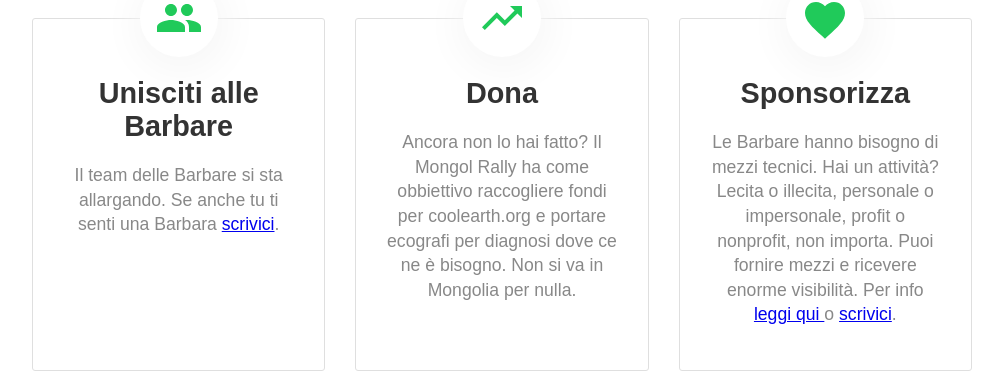
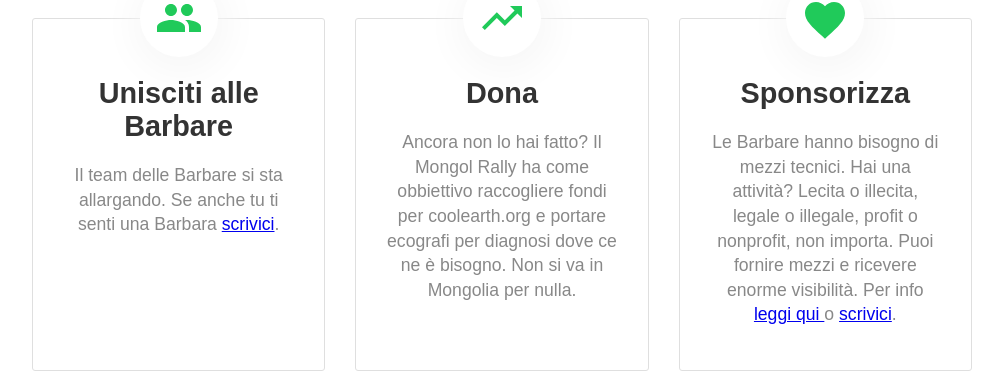
Before and after one commit to mongolbarbare/test, a Jekyll site: the page built from index.html, in a window 1280 px wide and 900 px high, scrolled down 798 px. Shown: the part 128-501 px from the top of the window, without its empty margins (138-1141 px from the left). Built offline with Jekyll 4.4.1, drawn with Linux system fonts in a browser that asks for light colours; nearby versions of some CDN libraries; a script that is not in the unit is left out.

Commit message:
Update index.html

```diff
--- a/index.html
+++ b/index.html
@@ -38,7 +38,7 @@ title: Le Barbare
 		<li>
 			<div class="image">{% include icons/site.html icon="conditions" %}</div>
 			<h3 class="editable">Sponsorizza</h3>
-			<p class="editable">Le Barbare hanno bisogno di mezzi tecnici. Hai un attività? Lecita o illecita, personale o impersonale, profit o nonprofit, non importa. Puoi fornire mezzi e ricevere enorme visibilità. Per info <a href="/sponsor"> leggi qui </a> o <a href="mailto:mongolbarbare@gmail.com"> scrivici</a>.</p>
+			<p class="editable">Le Barbare hanno bisogno di mezzi tecnici. Hai una attività? Lecita o illecita, legale o illegale, profit o nonprofit, non importa. Puoi fornire mezzi e ricevere enorme visibilità. Per info <a href="/sponsor"> leggi qui </a> o <a href="mailto:mongolbarbare@gmail.com"> scrivici</a>.</p>
 		</li>
 	</ul>
 </div>
```
